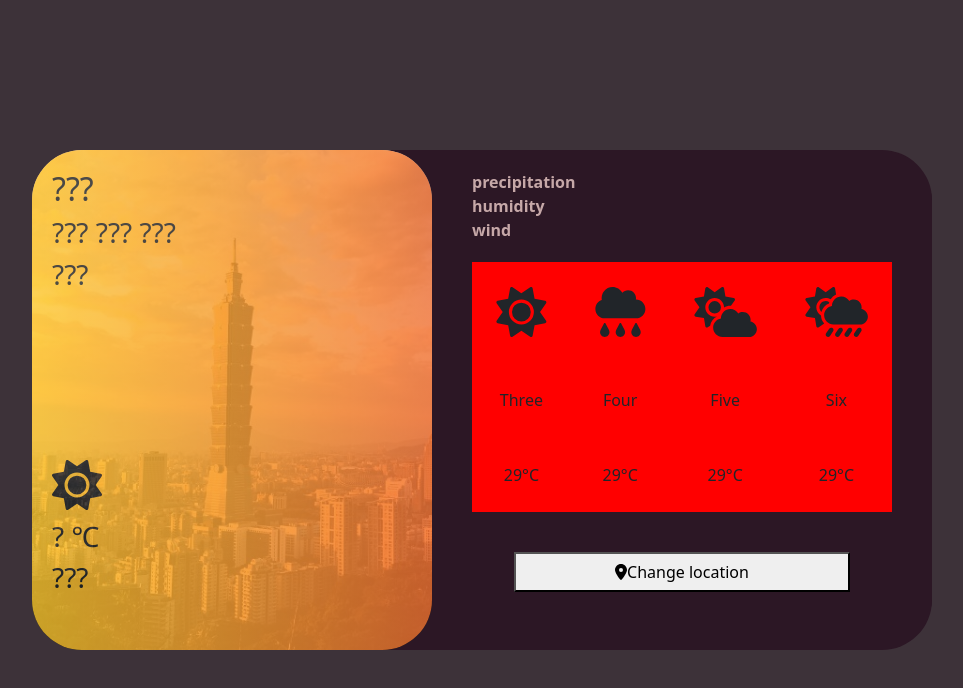
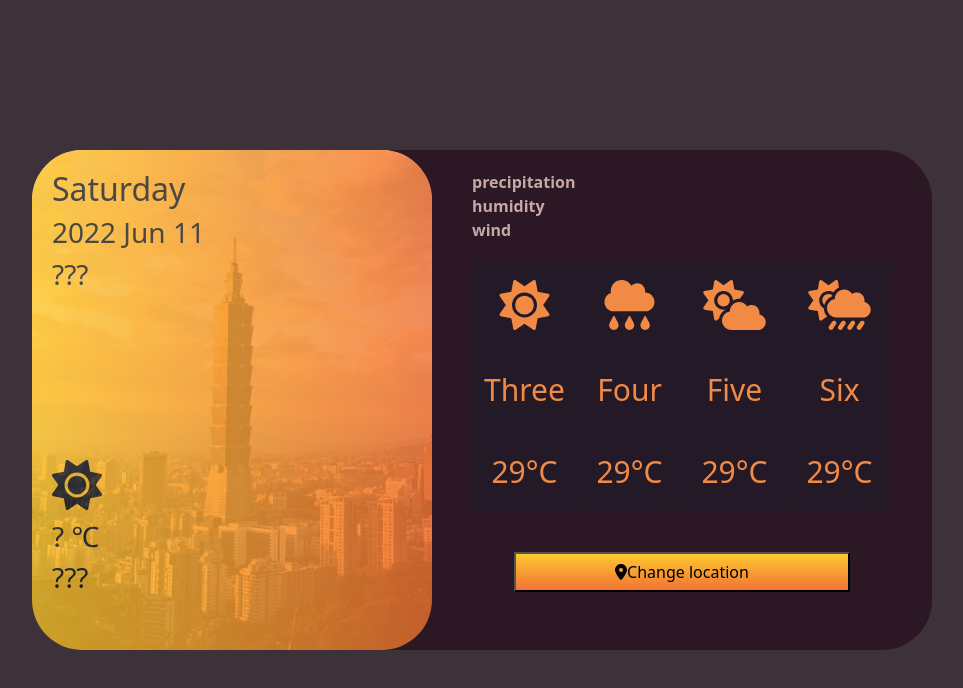
Before and after one commit to tsaiyishiu/weather_project, a Vue app: page / in a window 1280 px wide. Shown: the top 688 px of the page, without its empty margins (158-1121 px from the left). Built offline with nearby package versions, Linux system fonts and the light colour scheme; no server answers.

Commit message:
年月日顯示完成

```diff
--- a/package.json
+++ b/package.json
@@ -8,10 +8,12 @@
     "lint": "vue-cli-service lint"
   },
   "dependencies": {
+    "axios": "^0.27.2",
     "bootstrap": "^5.1.3",
     "bootstrap-vue": "^2.22.0",
     "core-js": "^3.8.3",
-    "vue": "^2.6.14"
+    "vue": "^2.6.14",
+    "vue-axios": "^3.4.1"
   },
   "devDependencies": {
     "@babel/core": "^7.12.16",
--- a/src/App.vue
+++ b/src/App.vue
@@ -20,8 +20,8 @@
           <div class="container_future ">
             <div class="info_current d-flex flex-column">
               <div v-for="item in items" :key='item.message' class="precipitation">
-                <span>{{ item.message}}</span>
-                <!-- <span>0%</span> -->
+                <span>{{ item.message }}</span>
+                <!-- <span>{{ item.messageData }}%</span> -->
               </div>
               <!-- <div class="humidity">
                 <span>humidity</span>
@@ -34,22 +34,22 @@
             </div>
             <div class="forecast_weather">
               <div class="forecast_items d-flex justify-content-center">
-                <div class="dayone d-flex flex-column flex-fill justify-content-around">
+                <div class="dayone d-flex flex-column col-3 justify-content-around">
                   <i class="fa-solid fa-sun "></i>
                   <span>Three</span>
                   <span>29°C</span>
                 </div>
-                <div class="daytwo d-flex flex-column flex-fill justify-content-around">
+                <div class="daytwo d-flex flex-column col-3 justify-content-around">
                   <i class="fa-solid fa-cloud-rain"></i>
                   <span>Four</span>
                   <span>29°C</span>
                 </div>
-                <div class="daythree d-flex flex-column flex-fill justify-content-around">
+                <div class="daythree d-flex flex-column col-3 justify-content-around">
                   <i class="fa-solid fa-cloud-sun"></i>
                   <span>Five</span>
                   <span>29°C</span>
                 </div>
-                <div class="dayfour d-flex flex-column flex-fill justify-content-around">
+                <div class="dayfour d-flex flex-column col-3 justify-content-around">
                   <i class="fa-solid fa-cloud-sun-rain"></i>
                   <span>Six</span>
                   <span>29°C</span>
@@ -73,16 +73,21 @@
     2.首頁漂亮練切版，天氣預報為主題 皆天氣預報api
     3.副頁欄位 輸入名字電話信箱地址 送入localstrogi
     看30天接api
-
+    授權碼：CWB-CEAB4C1A-D854-4B57-BB0E-0ACFB2760821
 
    -->
 </template>
 
 <script>
   export default {
+    mounted(){
+      this.getApi()
+      this.day()
+      this.yearmonthday()
+    },
     data() {
       return {
-        howDay:'???',
+        howDay:'' ,
         yearMonthDay:'??? ??? ???',
         howPlace:'???',
         howTemperature:'?',
@@ -91,12 +96,44 @@
           {message:'precipitation'},
           {message:'humidity'},
           {message:'wind'},
-        ]
+          {messageData:'?'},
+          {messageData:'?'},
+          {messageData:'?'},
+        ],
+        info : null,
+        weekDay: ['Sunday','Monday','Tuesday','Wednesday','Thursday','Friday','Saturday'],
+        monthDay: ['Jan','Feb','Mar','Apr','May','Jun','Aug','Sept','Oct','Nov','Dec'],
       }
     },
-     methods: {
+    methods: {
+      day: function() {   //顯示星期
+        const birthday = new Date();
+        const day1 = birthday.getDay();
+        // Sunday - Saturday : 0 - 6
+        console.log(day1);
+        this.howDay = this.weekDay[day1]
+      },
+      yearmonthday: function() {
+        const myDate = new Date();
+        const yearMonThday = myDate.getFullYear()+' '+ this.monthDay[myDate.getMonth()] +' '+myDate.getDate()
+        // const yearMonThday = `${myDate.getFullYear()} ${this.monthDay[myDate.getMonth()]} ${myDate.getDate()}`
+        //console.log(yearmonthday)
+        this.yearMonthDay = yearMonThday
+      },
+      getApi: function() {
+        this.axios
+          // .get('https://api.coindesk.com/v1/bpi/currentprice.json')
+          // .then(response => (this.info = response.data.bpi))
+          // .catch(error => console.log(error))
+        .get ( 'https://opendata.cwb.gov.tw/api/v1/rest/datastore/F-D0047-063?Authorization=CWB-CEAB4C1A-D854-4B57-BB0E-0ACFB2760821' )
+        .then ( response => ( console.log(response.data.records) ) )
+        .catch (
+        function ( error ) { //請求失敗處理
+        console . log ( error ) ;
+        } )
+      }
+    },
 
-    },
   }
 </script>
 
@@ -169,29 +206,61 @@
             }
           }
           .forecast_weather{
-            background: red;
+            //background: red;
             margin: 20px 40px 0px 40px;
             height: 250px;
             .forecast_items{
               //padding: 40px 0px 40px 0px;
+              color: #f18a45;
+              background-color:#241a27;
               height: 100%;
               text-align: center;
+              font-size: 30px;
+
+              .dayone:hover{
+                color: #2c1725;
+                background-color:#c6a8a8;
+                transition: 0.4s;
+              }
               .dayone{
+                background-color:#241a27;
+                border-radius: 20px;
                 .fa-sun{
                   font-size: 50px;
                 }
               }
+              .daytwo:hover{
+                color: #2c1725;
+                background-color: #c6a8a8;
+                transition: 0.4s;
+              }
               .daytwo{
+                background-color: #241a27;
+                border-radius: 20px;
                 .fa-cloud-rain{
                   font-size: 50px;
                 }
               }
+              .daythree:hover{
+                color: #2c1725;
+                background-color: #c6a8a8;
+                transition: 0.4s;
+              }
               .daythree{
+                background-color: #241a27;
+                border-radius: 20px;
                 .fa-cloud-sun{
                   font-size: 50px;
                 }
               }
+              .dayfour:hover{
+                color: #2c1725;
+                background-color: #c6a8a8;
+                transition: 0.4s;
+              }
               .dayfour{
+                background-color: #241a27;
+                border-radius: 20px;
                 .fa-cloud-sun-rain{
                   font-size: 50px;
                 }
@@ -201,7 +270,11 @@
           .place_items{
             text-align: center;
             padding: 40px;
+
             .place_item{
+              background: #FDC830;  /* fallback for old browsers */
+              background: -webkit-linear-gradient(to top, #F37335, #FDC830);  /* Chrome 10-25, Safari 5.1-6 */
+              background: linear-gradient(to top, #F37335, #FDC830); /* W3C, IE 10+/ Edge, Firefox 16+, Chrome 26+, Opera 12+, Safari 7+ */
               width: 80%;
               height: 40px;
             }
--- a/src/main.js
+++ b/src/main.js
@@ -9,6 +9,11 @@ import '@fortawesome/fontawesome-free/js/all.js'
 
 Vue.config.productionTip = false
 
+import axios from 'axios'
+import VueAxios from 'vue-axios'
+Vue.prototype.axios = axios;
+Vue.use(VueAxios,axios)
+
 new Vue({
   render: h => h(App),
 }).$mount('#app')
```
Also changed, not shown: 1 other file (tests, documents, lock files or other folders).
